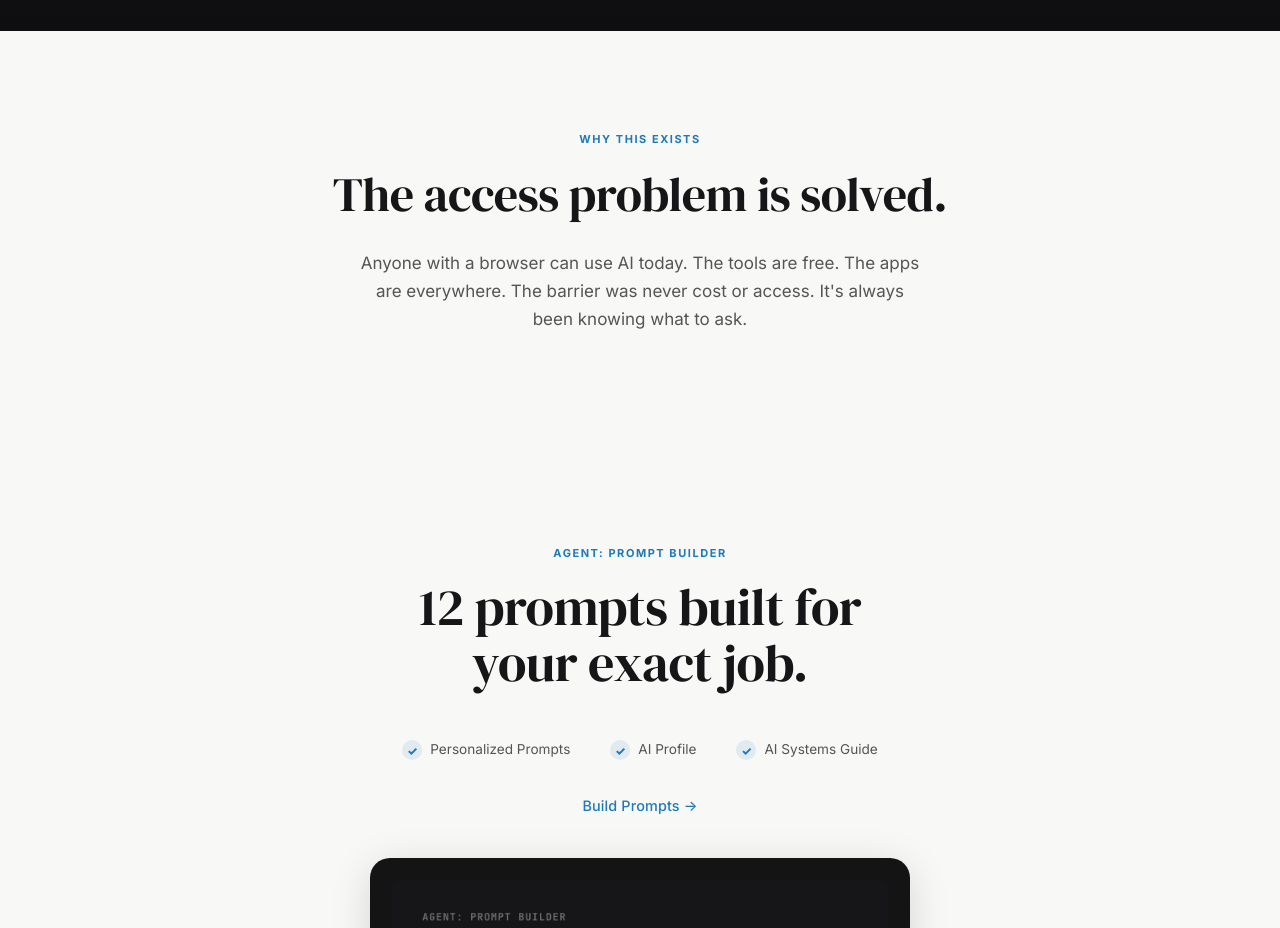
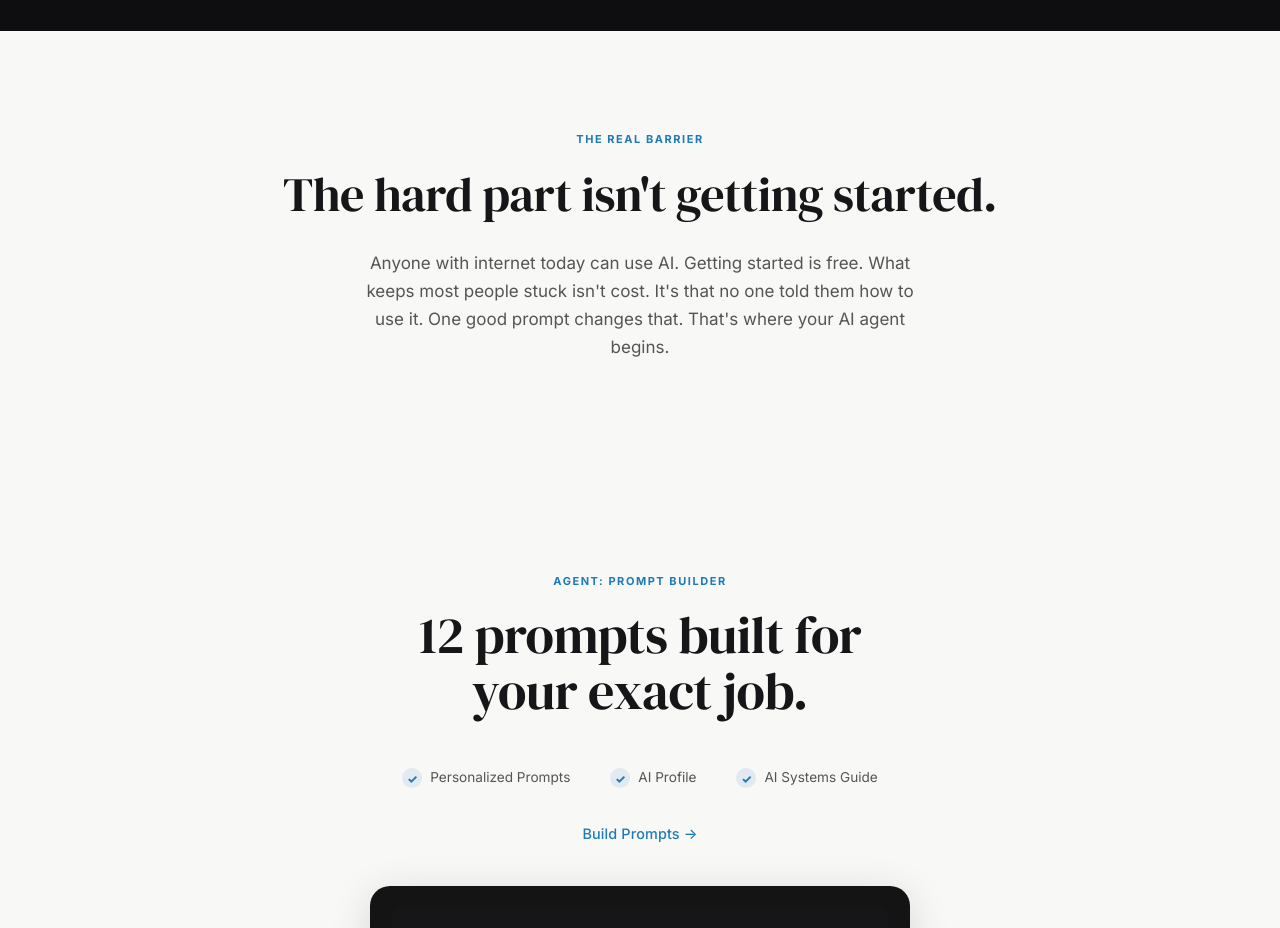
Before and after one commit to coolcalvin457-tech/agent-timesaver-nextjs, a Next.js app: page / in a window 1280 px wide. Shown: the part 1300-2228 px from the top of the page. Built offline with nearby package versions, Linux system fonts and the light colour scheme.

Commit message:
Homepage redesign: manifesto section, cut How It Works and Content Preview, Guide before CTA

```diff
--- a/app/page.tsx
+++ b/app/page.tsx
@@ -53,11 +53,11 @@ export default function Home() {
           </div>
         </section>
 
-        {/* ── Section 3: Why This Exists (Manifesto) ──────────────────── */}
+        {/* ── Section 3: Manifesto ─────────────────────────────────────── */}
         <section className="section" id="why" style={{ paddingTop: "100px", paddingBottom: "100px" }}>
           <div className="container">
             <div style={{ maxWidth: "720px", margin: "0 auto", textAlign: "center" }}>
-              <div className="eyebrow" style={{ marginBottom: "20px" }}>Why This Exists</div>
+              <div className="eyebrow" style={{ marginBottom: "20px" }}>The real barrier</div>
               <h2
                 className="heading-1"
                 style={{
@@ -66,11 +66,12 @@ export default function Home() {
                   lineHeight: 1.1,
                 }}
               >
-                The access problem is solved.
+                The hard part isn&apos;t getting started.
               </h2>
               <p className="body-lg" style={{ color: "var(--text-secondary)", maxWidth: "560px", margin: "0 auto" }}>
-                Anyone with a browser can use AI today. The tools are free. The apps are everywhere.
-                The barrier was never cost or access. It&apos;s always been knowing what to ask.
+                Anyone with internet today can use AI. Getting started is free. What keeps most
+                people stuck isn&apos;t cost. It&apos;s that no one told them how to use it. One
+                good prompt changes that. That&apos;s where your AI agent begins.
               </p>
             </div>
           </div>
```
